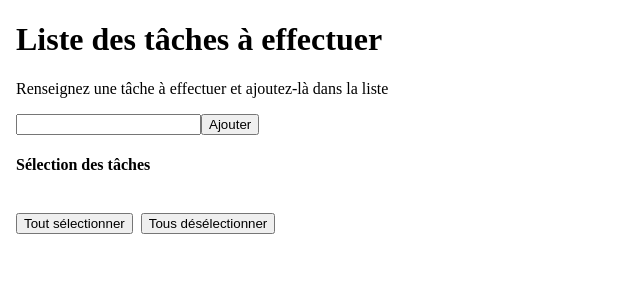
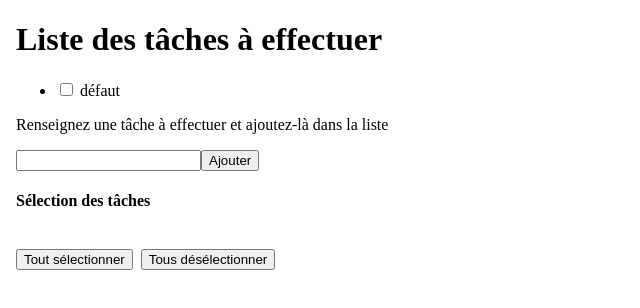
Before and after one commit to didYeah/todolist, an Angular app: page / in a window 1280 px wide. Shown: the top 308 px of the page, without its empty margins (0-640 px from the left). Built offline with nearby package versions, Linux system fonts and the light colour scheme.

Commit message:
push 20230601 1548

```diff
--- a/src/app/app.component.html
+++ b/src/app/app.component.html
@@ -9,7 +9,5 @@
 <body>
 <app-list></app-list>
 
-<app-selectitem></app-selectitem>
-
 </body>
 </html>
--- a/src/app/list/list.component.html
+++ b/src/app/list/list.component.html
@@ -8,3 +8,4 @@
   </ul>
 
   <app-additem (newItemEvent)="addNewItem($event)"></app-additem>
+  <app-selectitem [allItems] = "items"></app-selectitem>
--- a/src/app/list/list.component.ts
+++ b/src/app/list/list.component.ts
@@ -7,7 +7,7 @@ import { Component, OnInit } from '@angular/core';
 })
 export class ListComponent implements OnInit {
 
-  items: [string, boolean][] = []; // Tableau items contenant chaque item
+  items: [string, boolean][] = [["défaut", false]]; // Tableau items contenant chaque item
   addNewItem = (newItem: string): void =>{ // Variable d'ajout d'un item
     this.items.push([newItem, false]);
   }
--- a/src/app/selectitem/selectitem.component.ts
+++ b/src/app/selectitem/selectitem.component.ts
@@ -6,22 +6,21 @@ import { Component, OnInit, EventEmitter, Input, Output } from '@angular/core';
   styleUrls: ['./selectitem.component.css']
 })
 export class SelectitemComponent implements OnInit {
-  @Input() allItems: [string, boolean][] = ["",""]; // Variable d'entrée reprenant tous les items de la liste
+  @Input() allItems: [string, boolean][] =[]; // Variable d'entrée reprenant tous les items de la liste
   @Output() updateItems: EventEmitter<[string, boolean][]> = new EventEmitter<[string, boolean][]>(); // Variable de sortie permettant de stocker les items sélectionnés et de les mettre à jour
 
-  selectAll = (): void =>{
+  selectAll = (): void =>{ // Sélection de tous les items en leur définissant le boolean à true
     this.allItems = this.allItems.map(([item, _]) => [item, true]);
     this.updateItems.emit(this.allItems);
   }
 
-  unselectAll = (): void =>{
-    this.allItems = this.allItems.map(([item, _]) => [item, false]);
+  unselectAll = (): void =>{ // Sélection de tous les items en leur définissant le boolean à false
+    this.allItems = this.allItems.map(([item]) => [item, false]);
     this.updateItems.emit(this.allItems);
   }
 
-  constructor() { }
+  constructor() {}
 
   ngOnInit(): void {
   }
-
 }
```
